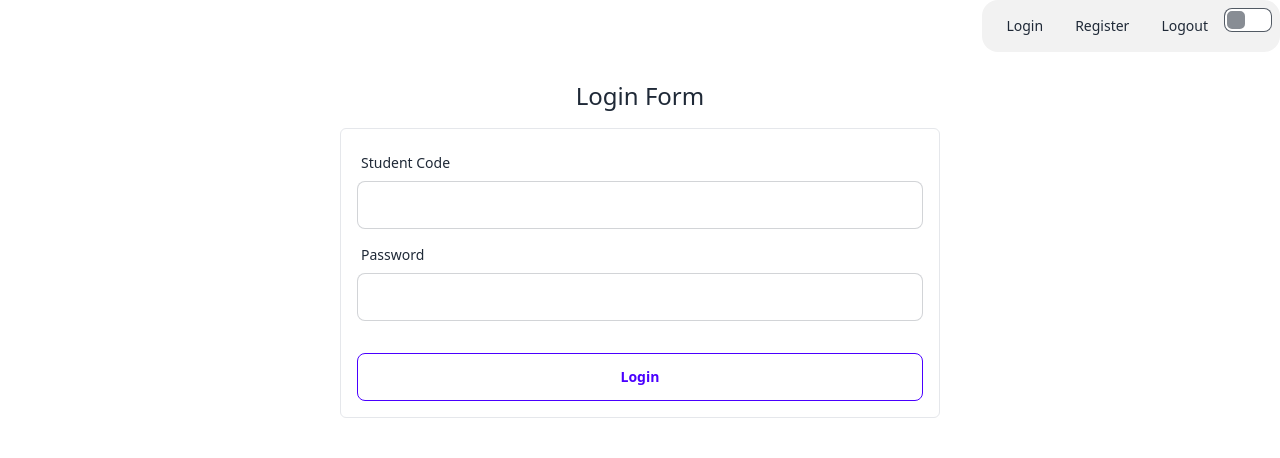
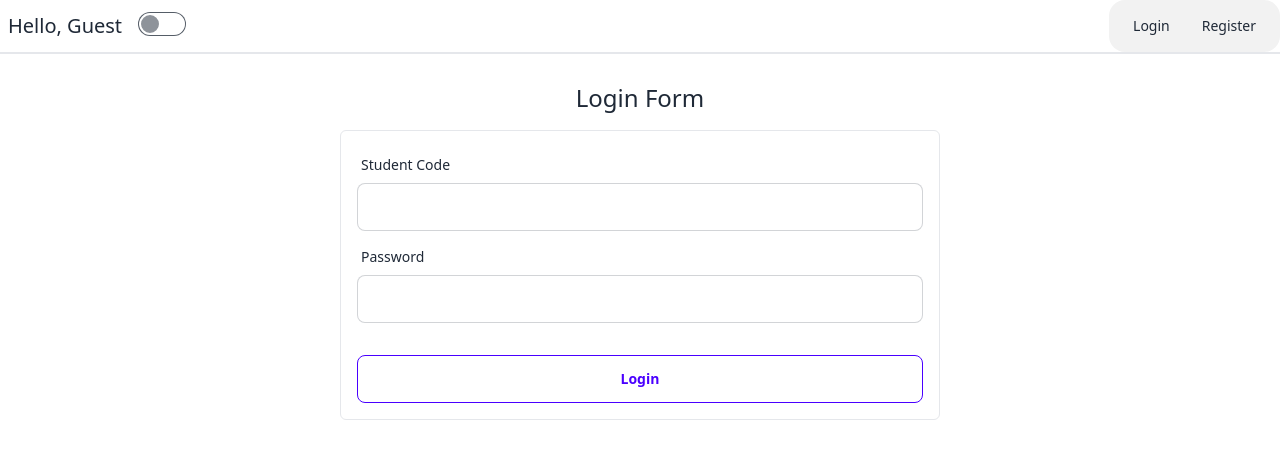
Before and after one commit to tratchapong/ccst02-front, a React (Vite) app: page / in a window 1280 px wide. Shown: the top 458 px of the page. Built offline with nearby package versions, Linux system fonts and the light colour scheme.

Commit message:
set Header by user + logout

```diff
--- a/src/contexts/AuthContext.jsx
+++ b/src/contexts/AuthContext.jsx
@@ -28,8 +28,13 @@ function AuthContextProvider({children}) {
     run()
   },[])
 
+  const logout = () => {
+    localStorage.removeItem('token')
+    setUser(null)
+  }
+
   return (
-    <AuthContext.Provider value={{user, setUser, loading}}>
+    <AuthContext.Provider value={{user, setUser, loading, logout}}>
       {children}
     </AuthContext.Provider>
   )
--- a/src/layouts/Header.jsx
+++ b/src/layouts/Header.jsx
@@ -1,25 +1,61 @@
 import { Link } from "react-router-dom";
+import useAuth from "../hooks/useAuth";
+import { useState } from "react";
+
+
+const guestNav = [
+  { to: "/", text: "Login" },
+  { to: "/register", text: "Register" },
+];
+
+const teacherNav = [
+  { to: "/", text: "Home" },
+  { to: "/new", text: "New Homework" },
+];
+const studentNav = [
+  { to: "/", text: "Home" },
+  { to: "/profile", text: "Profile" },
+];
+
+const finalNav = (user) => {
+  if (!user) {
+    return guestNav;
+  }
+  if (user.t_code) {
+    return teacherNav;
+  }
+  return studentNav;
+};
 
 function Header() {
+  const { user, logout } = useAuth();
+  const [] = useState();
+
+  const hdlLogout = () => {
+    logout()
+  }
+
   return (
-    <div className="flex justify-end">
+    <div className="flex justify-between items-center border-b-2 ">
+      <div className="flex ms-2 gap-4">
+        <p className="text-xl">Hello, {user ? user.firstname : "Guest"}</p>
+        <input
+          type="checkbox"
+          value="dark"
+          className="toggle theme-controller"
+        />
+      </div>
       <ul className="menu menu-horizontal bg-base-200 rounded-box">
-        <li>
-          <Link to="/">Login</Link>
-        </li>
-        <li>
-          <Link to="/register">Register</Link>
-        </li>
-        <li>
-          <a>Logout</a>
-        </li>
-        <li>
-          <input
-            type="checkbox"
-            value="dark"
-            className="toggle theme-controller"
-          />
-        </li>
+        {finalNav(user).map((el) => (
+          <li key={el.to}>
+            <Link to={el.to}>{el.text}</Link>
+          </li>
+        ))}
+        {user?.id && (
+          <li>
+            <Link to='/' onClick={hdlLogout}>Logout</Link>
+          </li>
+        )}
       </ul>
     </div>
   );
```
